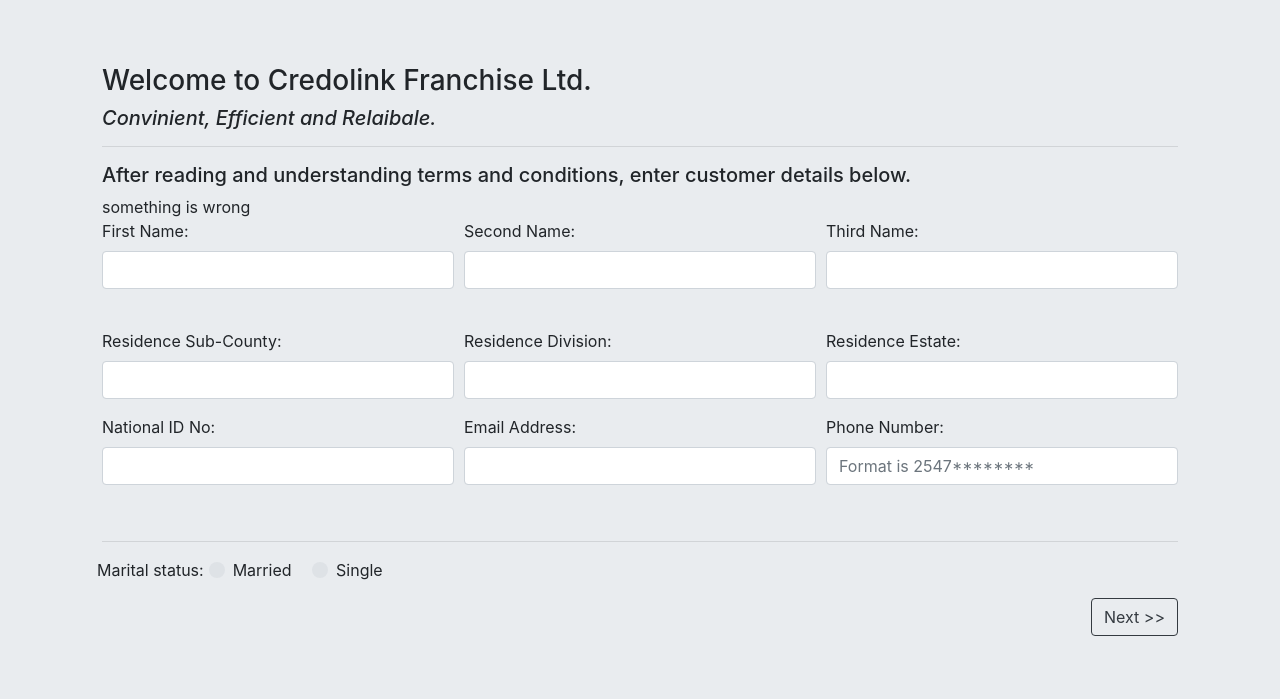
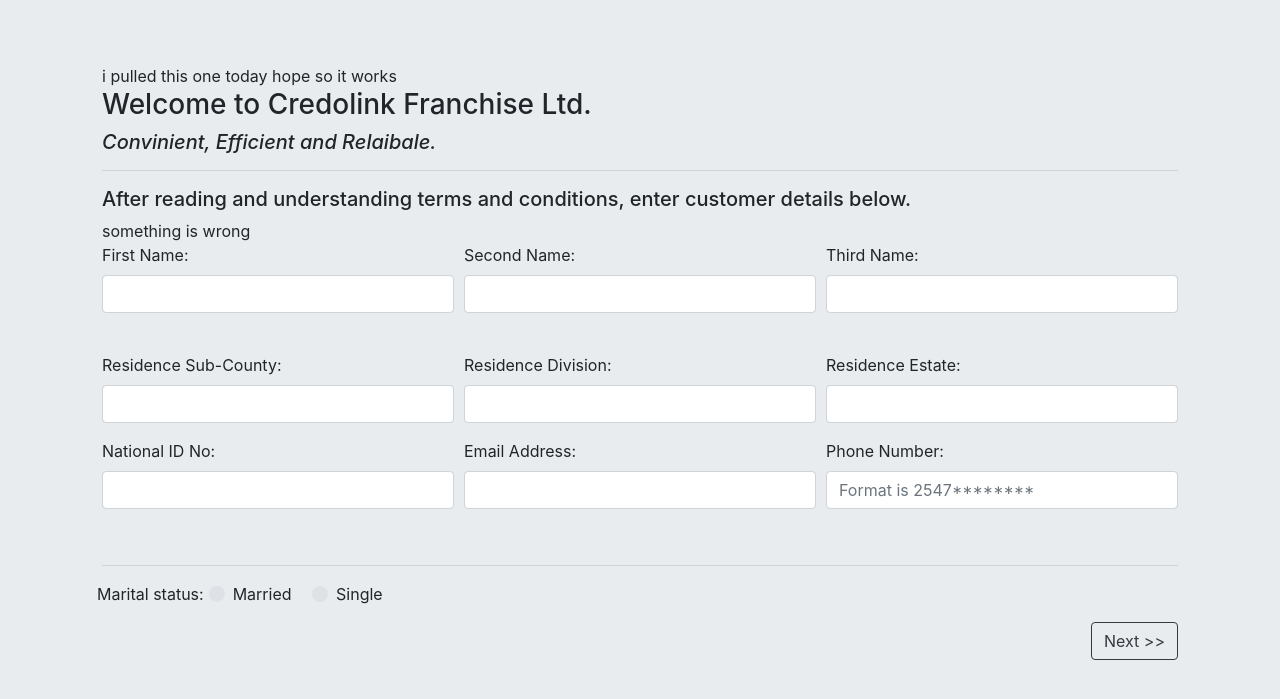
Before and after one commit to snyabios254/NyabiosiFranchise, a PHP site: page /index1.php in a window 1280 px wide. Shown: the top 699 px of the page. Run offline with PHP 8.4, Linux system fonts and the light colour scheme; data that the repository does not hold is empty.

Commit message:
pull trial

```diff
--- a/index1.php
+++ b/index1.php
@@ -4,7 +4,7 @@
 <title>Nyabiosi Frachise</title>
 <?php include("include/bootstrapLinks.html");?>
 </head>
-<body class="container jumbotron">
+<body class="container jumbotron">i pulled this one today hope so it works
   <?php
   include("include/conn.php");
   include("include/header.html");
```
